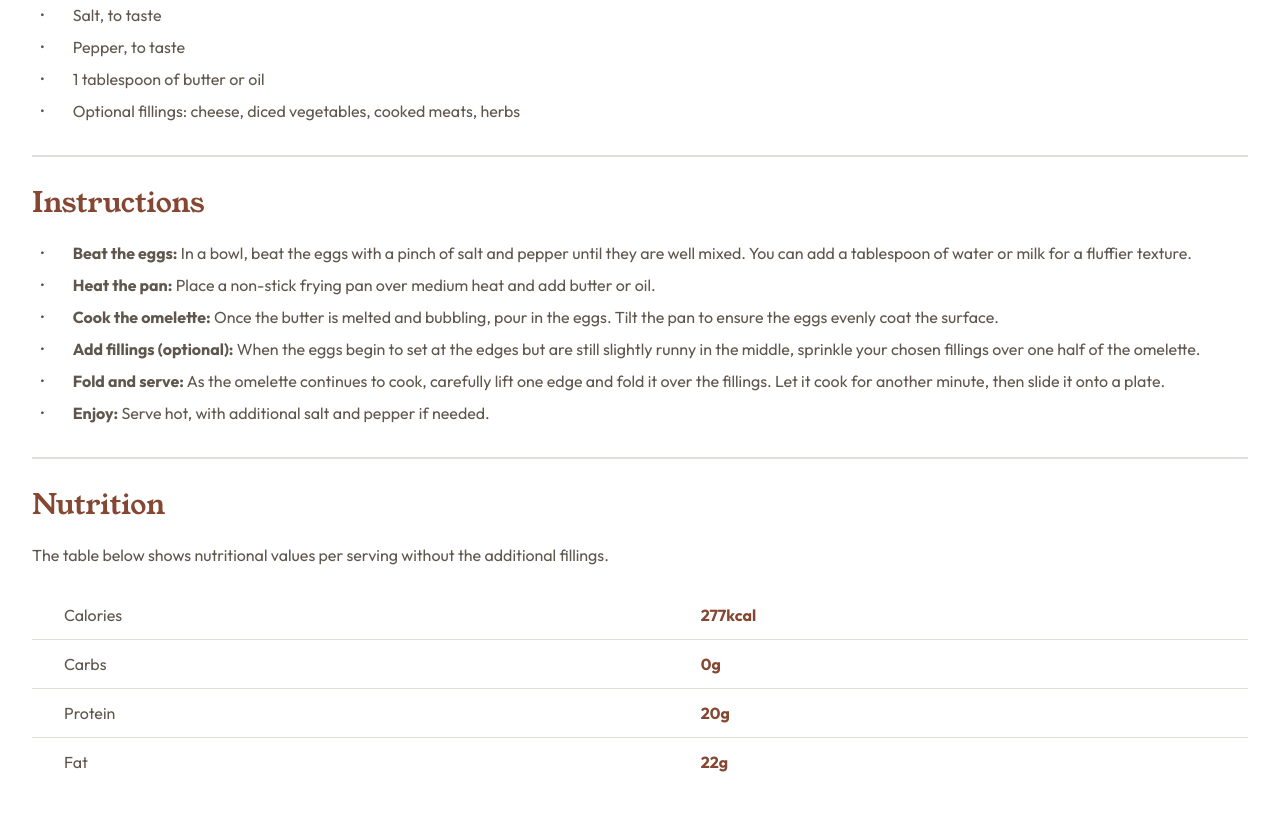
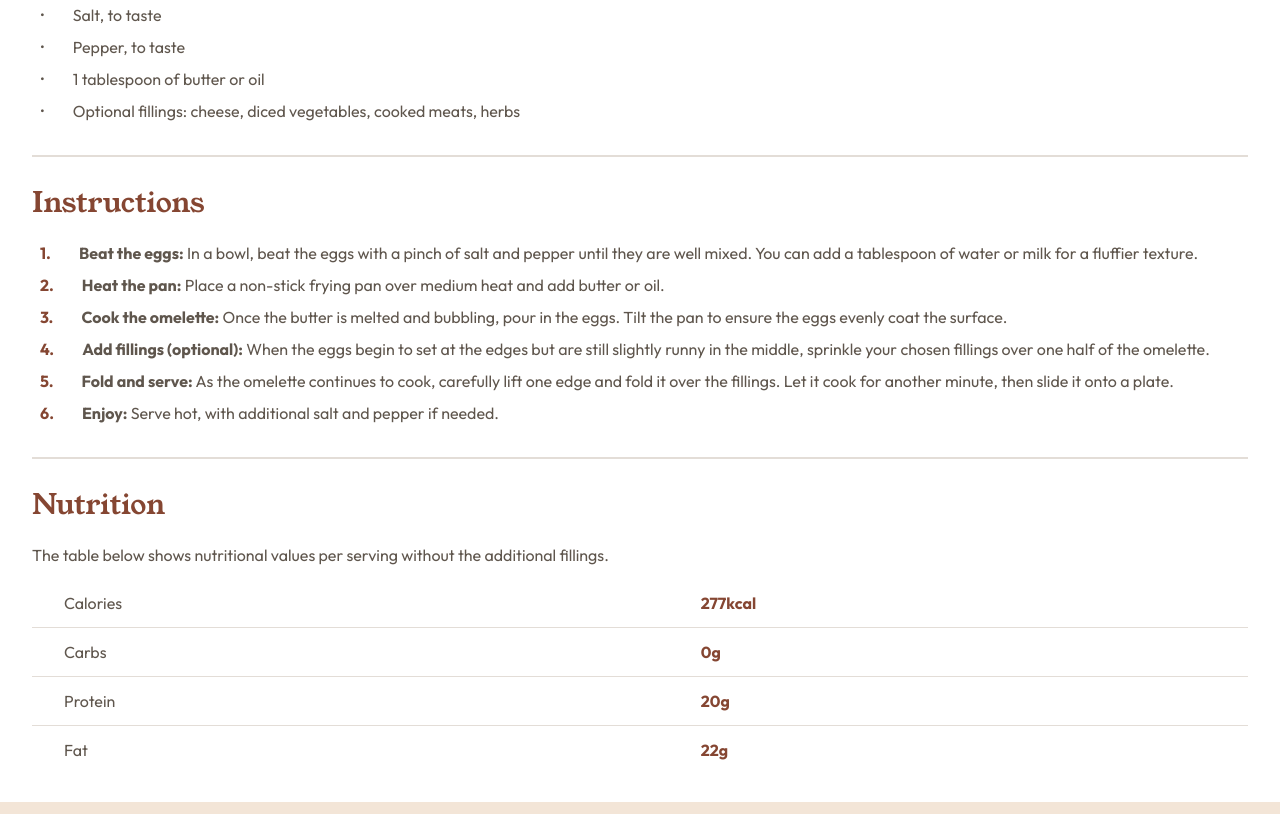
Before and after one commit to edpau/fm_recipe-page, a plain HTML site: page index.html in a window 1280 px wide. Shown: the part 1058-1872 px from the top of the page. Drawn offline with Linux system fonts and the light colour scheme.

Commit message:
feat: add number bullet point for  recipe__list-itemNum

```diff
--- a/index.html
+++ b/index.html
@@ -79,8 +79,8 @@
         <section class="recipe__section">
           <h2 class="recipe__subheading">Instructions</h2>
 
-          <ol class="recipe__list">
-            <li class="recipe__list-item">
+          <ol class="recipe__list recipe__listNum">
+            <li class="recipe__list-itemNum">
               <p>
                 <span class="recipe__list-itemBold">Beat the eggs:</span> In a
                 bowl, beat the eggs with a pinch of salt and pepper until they
@@ -88,20 +88,20 @@
                 fluffier texture.
               </p>
             </li>
-            <li class="recipe__list-item">
+            <li class="recipe__list-itemNum">
               <p>
                 <span class="recipe__list-itemBold">Heat the pan:</span> Place a
                 non-stick frying pan over medium heat and add butter or oil.
               </p>
             </li>
-            <li class="recipe__list-item">
+            <li class="recipe__list-itemNum">
               <p>
                 <span class="recipe__list-itemBold">Cook the omelette:</span>
                 Once the butter is melted and bubbling, pour in the eggs. Tilt
                 the pan to ensure the eggs evenly coat the surface.
               </p>
             </li>
-            <li class="recipe__list-item">
+            <li class="recipe__list-itemNum">
               <p>
                 <span class="recipe__list-itemBold"
                   >Add fillings (optional):</span
@@ -111,7 +111,7 @@
                 of the omelette.
               </p>
             </li>
-            <li class="recipe__list-item">
+            <li class="recipe__list-itemNum">
               <p>
                 <span class="recipe__list-itemBold">Fold and serve:</span> As
                 the omelette continues to cook, carefully lift one edge and fold
@@ -119,7 +119,7 @@
                 it onto a plate.
               </p>
             </li>
-            <li class="recipe__list-item">
+            <li class="recipe__list-itemNum">
               <p>
                 <span class="recipe__list-itemBold">Enjoy:</span> Serve hot,
                 with additional salt and pepper if needed.
--- a/styles/recipe.css
+++ b/styles/recipe.css
@@ -71,14 +71,10 @@
   color: var(--rose-800);
 }
 
-
 .recipe__list-itemBoldPreparation {
   font-weight: 700;
   align-self: flex-start;
 }
-
-
-
 
 .recipe__list {
   margin: 0;
@@ -104,7 +100,6 @@
   /* align-items: center;  */
 }
 
-
 .recipe__list-item::before {
   content: "•"; /* Add custom bullet */
   font-size: 0.9rem;
@@ -117,9 +112,41 @@
   /* align-self: flex-start; */
 }
 
-
 .recipe__list-itemBold {
   font-weight: 700;
+}
+
+/* number list */
+
+.recipe__listNum{
+  counter-reset: list-item;
+}
+
+.recipe__list-itemNum {
+  display: flex;
+  counter-increment: list-item;
+  font-size: 1rem;
+  line-height: 150%;
+  font-family: "Outfit", sans-serif;
+  color: var(--stone-600);
+  list-style-type: none;
+  list-style-position: outside;
+}
+
+
+.recipe__list-itemNum::before {
+  content: counter(list-item)"."; /* Add custom bullet */
+  margin-right: 28px;
+  color: var(--brown-800);
+  font-family: "Outfit", sans-serif;
+  font-size: 1rem;
+  font-weight: 700;
+  line-height: 150%;
+}
+
+.recipe__list-itemNum{
+  display: flex;
+  /* align-items: center;  */
 }
 
 /* titles */
@@ -189,6 +216,10 @@
   padding: 12px 0;
 }
 
+.recipe__table-row:first-child .recipe__table-cell  {
+  padding-top: 0;
+}
+
 .recipe__table-row:last-child .recipe__table-cell  {
   border-bottom: 0px;
   padding-bottom: 0;
```
